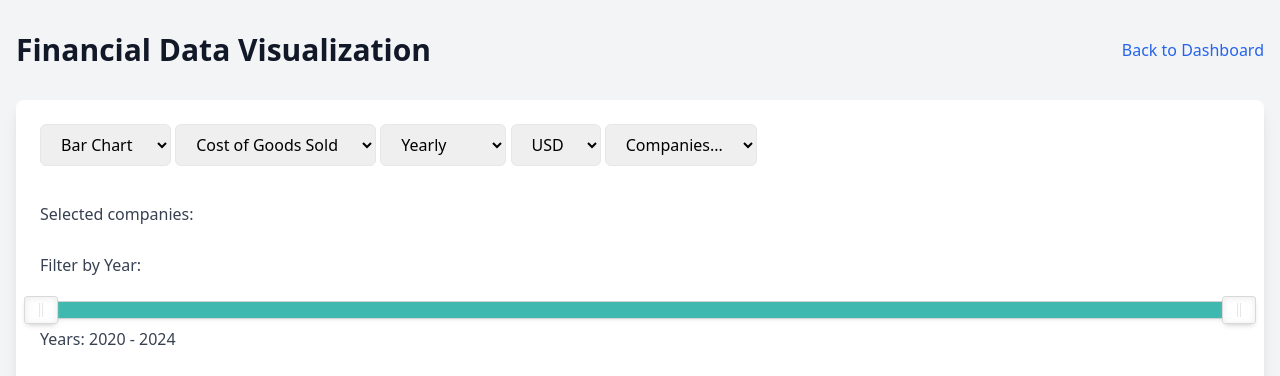
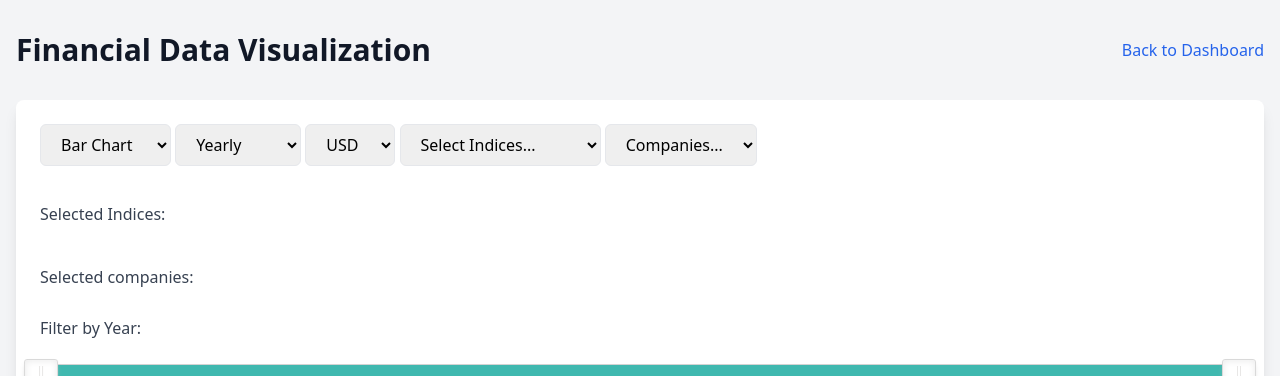
Before and after one commit to lon5948/Market-Analysis-Assistant, a Flask app: page /visualization in a window 1280 px wide. Shown: the top 376 px of the page. Run offline with Flask 3, Linux system fonts and the light colour scheme; a user stored in the database is signed in; some libraries are stand-ins or nearby versions.

Commit message:
Support multiple indices

```diff
--- a/app/routes/vis.py
+++ b/app/routes/vis.py
@@ -34,6 +34,9 @@ def get_financial_data():
         endYear = request.args.get('endYear')
         company = request.args.get('company')
         index = request.args.get('index')
+
+        if not period or not currency or not company or not index:
+            return jsonify({'error': 'No data found for the selected companies and indices'}), 404
 
         role = current_user.role.upper()
         data_path = os.path.join('data', f'{role}_FIN_Data.csv')
@@ -86,7 +89,10 @@ def get_financial_data():
         ]
 
         i = -1
-        for c in company.split(','):
+
+        pairs = [[c, idx] for c in company.split(',') for idx in index.split(',')]
+
+        for c, index in pairs:
             if c not in df_pivot['Company Name'].unique():
                 continue
             i += 1
@@ -136,13 +142,14 @@ def get_financial_data():
                 })
                 i += 1
                 dataset.append({
+                    'type': None if 'Margin' not in index else 'line',
                     'label': f'{c} {index}',
                     'data': df_yearly.groupby(['CALENDAR_YEAR', 'CALENDAR_QTR'])[index].sum().tolist(),
                     'fill': False,
                     'borderColor': colors[i % len(colors)],
                     'backgroundColor': colors[i % len(colors)],
                     'tension': 0.1,
-                    'yAxisID': 'y1',
+                    'yAxisID': 'y1' if 'Margin' not in index else 'y2',
                 })
             else:
                 data = df_yearly.groupby('CALENDAR_YEAR')[index].sum().tolist()
@@ -164,19 +171,20 @@ def get_financial_data():
                 })
                 i += 1
                 dataset.append({
+                    'type': None if 'Margin' not in index else 'line',
                     'label': f'{c} {index}',
                     'data': df_yearly.groupby('CALENDAR_YEAR')[index].sum().tolist(),
                     'fill': False,
                     'borderColor': colors[i % len(colors)],
                     'backgroundColor': colors[i % len(colors)],
                     'tension': 0.1,
-                    'yAxisID': 'y1',
+                    'yAxisID': 'y1' if 'Margin' not in index else 'y2',
                 })
 
-        dataset.sort(key=lambda x: 0 if 'type' in x.keys() else 1)
+        dataset.sort(key=lambda x: 0 if 'type' in x.keys() and x['type'] == 'line' else 1)
 
         if len(dataset) == 0:
-            return jsonify({'error': 'No data found for the selected company'}), 404
+            return jsonify({'error': 'No data found for the selected companies and indices'}), 404
 
         if period == 'quarterly':
             data = {
--- a/app/templates/visualization.html
+++ b/app/templates/visualization.html
@@ -23,7 +23,19 @@
                     <option value="bar">Bar Chart</option>
                     <option value="line">Line Chart</option>
                 </select>
+                <select id="periodSelect" class="px-4 py-2 border rounded-md">
+                    <option value="yearly">Yearly</option>
+                    <option value="quarterly">Quarterly</option>
+                </select>
+                <!-- currency select -->
+                <select id="currencySelect" class="px-4 py-2 border rounded-md">
+                    <option value="USD">USD</option>
+                    <option value="TWD">TWD</option>
+                </select>
                 <select id="indexSelect" class="px-4 py-2 border rounded-md">
+                    <option value="select">Select Indices...</option>
+                    <option value="all">Select all</option>
+                    <option value="none">Unselect all</option>
                     <option value="Cost of Goods Sold">Cost of Goods Sold</option>
                     <option value="Operating Expense">Operating Expense</option>
                     <option value="Operating Income">Operating Income</option>
@@ -34,20 +46,15 @@
                     <option value="Gross Profit Margin">Gross Profit Margin</option>
                     <option value="Operating Margin">Operating Margin</option>
                 </select>
-                <select id="periodSelect" class="px-4 py-2 border rounded-md">
-                    <option value="yearly">Yearly</option>
-                    <option value="quarterly">Quarterly</option>
-                </select>
-                <!-- currency select -->
-                <select id="currencySelect" class="px-4 py-2 border rounded-md">
-                    <option value="USD">USD</option>
-                    <option value="TWD">TWD</option>
-                </select>
                 <select id="companySelect" class="px-4 py-2 border rounded-md">
                     <option value="select">Companies...</option>
                     <option value="all">Select all</option>
                     <option value="none">Unselect all</option>
                 </select>
+            </div>
+            <div class="mt-2 flex flex-wrap items-center" style="margin-bottom: 12px;">
+                <span class="mr-2 text-gray-700" style="margin-top: 12px; margin-bottom: 15px;">Selected Indices:</span>
+                <div id="selectedIndices" class="flex flex-wrap items-center"></div>
             </div>
             <div class="mt-2 flex flex-wrap items-center" style="margin-bottom: 12px;">
                 <span class="mr-2 text-gray-700" style="margin-top: 12px; margin-bottom: 15px;">Selected companies:</span>
@@ -72,22 +79,22 @@
         var currentChart = null;
         var currentRange = [2020, 2024]; // Default range
         var type = "bar";
-        var index = "Cost of Goods Sold";
         var period = "yearly";
         var currency = "USD";
+        var indices = [
+            "Cost of Goods Sold",
+            "Operating Expense",
+            "Operating Income",
+            "Revenue",
+            "Tax Expense",
+            "Total Asset",
+            "Gross Profit",
+            "Gross Profit Margin",
+            "Operating Margin"
+        ];
+        var selectedIndices = [];
         var companies = [];
         var selectedCompanies = [];
-        const unit = {
-            "Cost of Goods Sold": "Million USD",
-            "Operating Expense": "Million USD",
-            "Operating Income": "Million USD",
-            "Revenue": "Million USD",
-            "Tax Expense": "Million USD",
-            "Total Asset": "Million USD",
-            "Gross Profit": "Million USD",
-            "Gross Profit Margin": "percentage (%)",
-            "Operating Margin": "percentage (%)",
-        }
 
         async function fetchCompanies() {
             const response = await fetch('/api/companies');
@@ -108,7 +115,7 @@
                 url.searchParams.append('currency', currency);
                 url.searchParams.append('period', period);
                 url.searchParams.append('company', selectedCompanies.join(','));
-                url.searchParams.append('index', index);
+                url.searchParams.append('index', selectedIndices.join(','));
                 url.searchParams.append('startYear', startYear);
                 url.searchParams.append('endYear', endYear);
                 const response = await fetch(url.toString());
@@ -141,7 +148,7 @@
                     responsive: true,
                     maintainAspectRatio: false,
                     plugins: {
-                        title: { display: true, text: index },
+                        title: { display: true, text: selectedIndices.join(', ') },
                         legend: { position: 'top' },
                         tooltip: { mode: 'index', intersect: false }
                     },
@@ -150,12 +157,12 @@
                         y1: {
                             beginAtZero: true,
                             position: 'left',
-                            title: { display: true, text: unit[index].replace('USD', currency)}
+                            title: { display: true, text: 'Million USD'.replace('USD', currency)}
                         },
                         y2: {
-                            beginAtZero: true,
+                            beginAtZero: false,
                             position: 'right',
-                            title: { display: true, text: 'Growth (%)' },
+                            title: { display: true, text: 'Percentage (%)' },
                             grid: {
                                 drawOnChartArea: false // Prevent grid lines for the second Y-axis
                             }
@@ -163,6 +170,27 @@
                     }
                 }
 
+            });
+        }
+
+        function updateSelectedIndices() {
+            console.log(selectedIndices);
+            const selectedIndicesDiv = document.getElementById('selectedIndices');
+            selectedIndicesDiv.innerHTML = '';
+            selectedIndices.forEach(index => {
+                const div = document.createElement('div');
+                div.className = 'selected-item bg-gray-200 rounded px-2 py-1 m-1 flex items-center';
+                div.textContent = index;
+                const span = document.createElement('span');
+                span.className = 'ml-2 cursor-pointer text-red-500';
+                span.textContent = 'X';
+                span.addEventListener('click', () => {
+                    selectedIndices = selectedIndices.filter(i => i !== index);
+                    updateSelectedIndices();
+                    createChart();
+                });
+                div.appendChild(span);
+                selectedIndicesDiv.appendChild(div);
             });
         }
 
@@ -197,12 +225,6 @@
         });
 
 
-        // Handle index changes
-        document.getElementById('indexSelect').addEventListener('change', (e) => {
-            index = e.target.value;
-            createChart();
-        });
-
         // Handle period changes
         document.getElementById('periodSelect').addEventListener('change', (e) => {
             period = e.target.value;
@@ -212,6 +234,23 @@
         // Handle currency changes
         document.getElementById('currencySelect').addEventListener('change', (e) => {
             currency = e.target.value;
+            createChart();
+        });
+
+        // Handle index changes
+        document.getElementById('indexSelect').addEventListener('change', (e) => {
+            const value = e.target.value;
+            e.target.value = 'select';
+            if (value === 'all') {
+                selectedIndices = indices;
+            } else if (value === 'none') {
+                selectedIndices = [];
+            } else if (selectedIndices.includes(value)) {
+                return;
+            } else {
+                selectedIndices.push(value);
+            }
+            updateSelectedIndices();
             createChart();
         });
 
```
